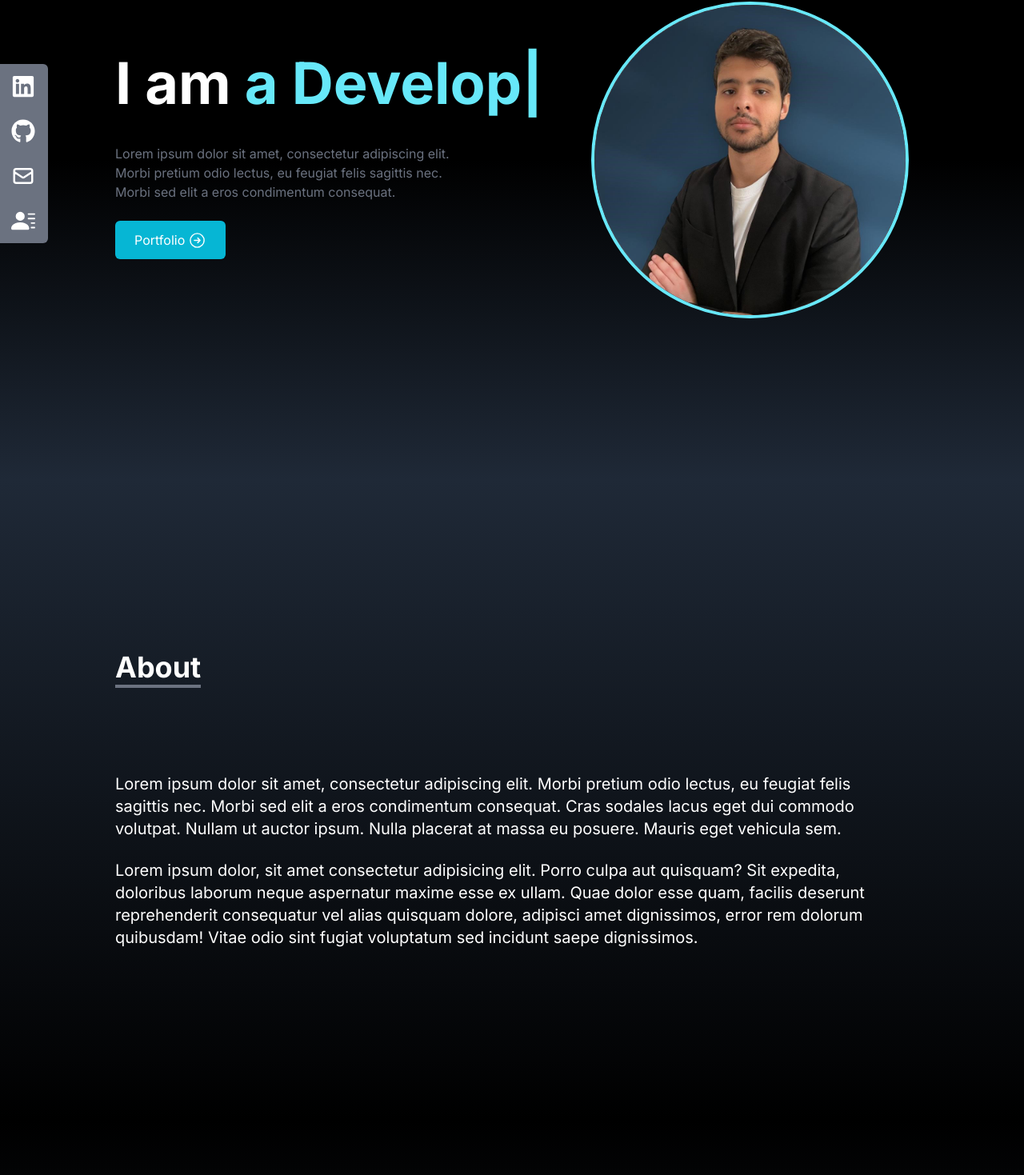
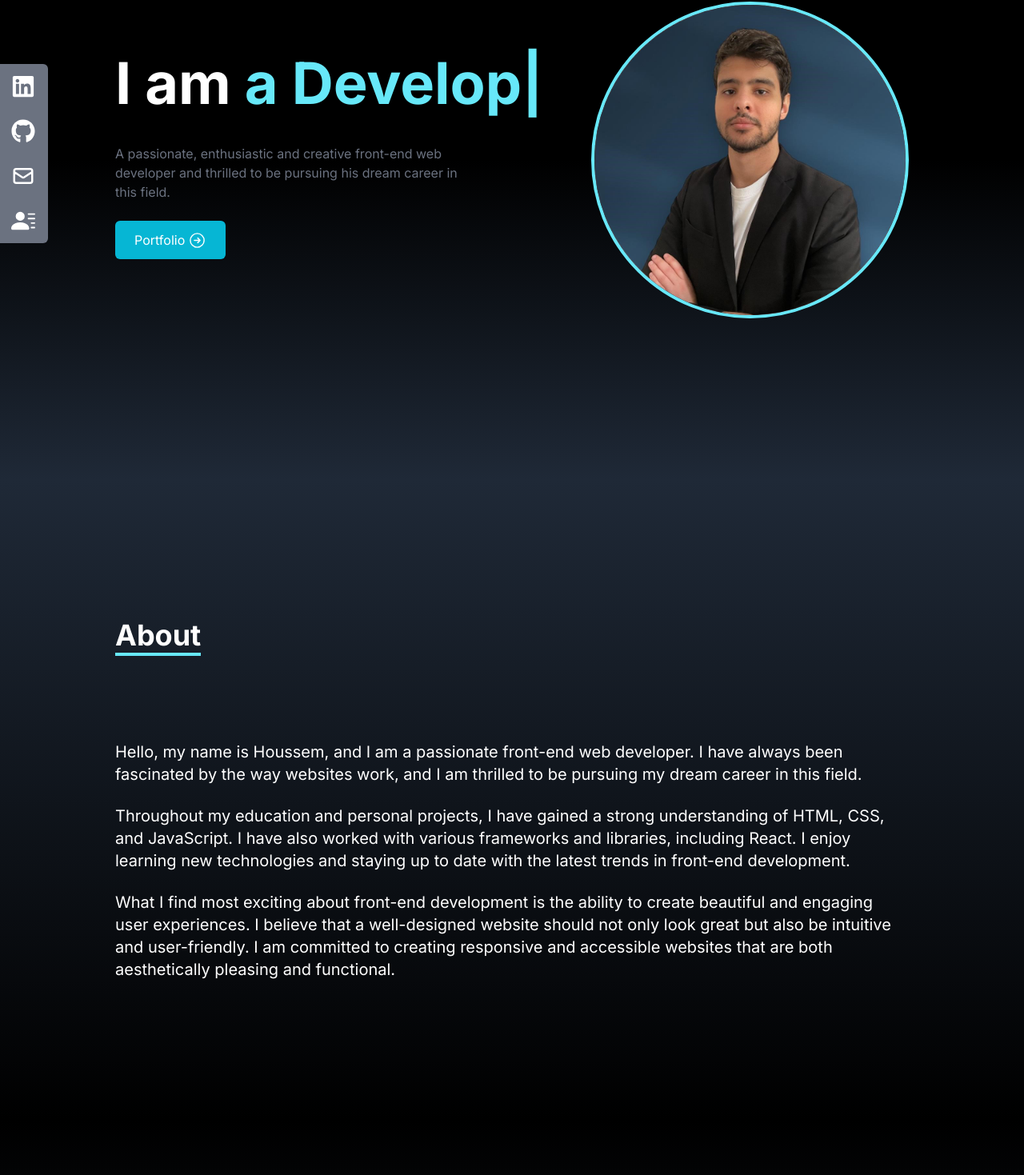
Before and after one commit to houssem-charrada/my-portfolio, a React (Create React App) app: page / in a window 1280 px wide. Shown: the part 200-1669 px from the top of the page at 80% size. Built offline with nearby package versions, Linux system fonts and the light colour scheme.

Commit message:
update 3

```diff
--- a/src/components/About.jsx
+++ b/src/components/About.jsx
@@ -16,7 +16,7 @@ function About() {
           viewport={{ once: false, amount: 0.7 }}
           className=" pb-8"
         >
-          <p className=" text-4xl font-bold inline border-b-4 border-gray-500">
+          <p className=" text-4xl font-bold inline border-b-4 border-cyan-300">
             About
           </p>
         </motion.div>
@@ -27,11 +27,9 @@ function About() {
           viewport={{ once: false, amount: 0.7 }}
           className=" text-xl mt-20"
         >
-          Lorem ipsum dolor sit amet, consectetur adipiscing elit. Morbi pretium
-          odio lectus, eu feugiat felis sagittis nec. Morbi sed elit a eros
-          condimentum consequat. Cras sodales lacus eget dui commodo volutpat.
-          Nullam ut auctor ipsum. Nulla placerat at massa eu posuere. Mauris
-          eget vehicula sem.
+          Hello, my name is Houssem, and I am a passionate front-end web
+          developer. I have always been fascinated by the way websites work, and
+          I am thrilled to be pursuing my dream career in this field.
         </motion.p>
 
         <br />
@@ -43,12 +41,28 @@ function About() {
           viewport={{ once: false, amount: 0.7 }}
           className=" text-xl"
         >
-          Lorem ipsum dolor, sit amet consectetur adipisicing elit. Porro culpa
-          aut quisquam? Sit expedita, doloribus laborum neque aspernatur maxime
-          esse ex ullam. Quae dolor esse quam, facilis deserunt reprehenderit
-          consequatur vel alias quisquam dolore, adipisci amet dignissimos,
-          error rem dolorum quibusdam! Vitae odio sint fugiat voluptatum sed
-          incidunt saepe dignissimos.
+          Throughout my education and personal projects, I have gained a strong
+          understanding of HTML, CSS, and JavaScript. I have also worked with
+          various frameworks and libraries, including React. I enjoy learning
+          new technologies and staying up to date with the latest trends in
+          front-end development.
+        </motion.p>
+
+        <br />
+
+        <motion.p
+          variants={fadeIn("up", 0.6)}
+          initial="hidden"
+          whileInView={"show"}
+          viewport={{ once: false, amount: 0.7 }}
+          className=" text-xl"
+        >
+          What I find most exciting about front-end development is the ability
+          to create beautiful and engaging user experiences. I believe that a
+          well-designed website should not only look great but also be intuitive
+          and user-friendly. I am committed to creating responsive and
+          accessible websites that are both aesthetically pleasing and
+          functional.
         </motion.p>
       </div>
     </div>
--- a/src/components/Contact.jsx
+++ b/src/components/Contact.jsx
@@ -15,7 +15,7 @@ const Contact = () => {
             initial="hidden"
             whileInView={"show"}
             viewport={{ once: false, amount: 0.7 }}
-            className=" text-4xl font-bold inline border-b-4 border-gray-500"
+            className=" text-4xl font-bold inline border-b-4 border-cyan-300"
           >
             Contact
           </motion.p>
--- a/src/components/Experience.jsx
+++ b/src/components/Experience.jsx
@@ -74,7 +74,7 @@ const Experience = () => {
         className=" max-w-screen-lg mx-auto p-4 flex flex-col justify-center w-full h-full text-white"
       >
         <div>
-          <p className=" text-4xl font-bold border-b-4 border-gray-500 p-2 inline">
+          <p className=" text-4xl font-bold border-b-4 border-cyan-300 p-2 inline">
             Experience
           </p>
           <p className=" py-6">These are the tools that I am familiar with!</p>
--- a/src/components/Home.jsx
+++ b/src/components/Home.jsx
@@ -44,9 +44,8 @@ const Home = () => {
             viewport={{ once: false, amount: 0.7 }}
             className=" text-gray-500 py-4 max-w-md"
           >
-            Lorem ipsum dolor sit amet, consectetur adipiscing elit. Morbi
-            pretium odio lectus, eu feugiat felis sagittis nec. Morbi sed elit a
-            eros condimentum consequat.
+            A passionate, enthusiastic and creative front-end web developer and
+            thrilled to be pursuing his dream career in this field.
           </motion.p>
           <motion.div
             variants={fadeIn("up", 0.6)}
--- a/src/components/Portfolio.jsx
+++ b/src/components/Portfolio.jsx
@@ -67,7 +67,7 @@ function Portfolio() {
         className=" max-w-screen-lg p-4 mx-auto flex flex-col justify-center w-full h-full"
       >
         <div className=" pb-8">
-          <p className=" text-4xl font-bold inline border-b-4 border-gray-500">
+          <p className=" text-4xl font-bold inline border-b-4 border-cyan-300">
             Portfolio
           </p>
           <p className=" py-4">Check out my work!</p>
@@ -84,7 +84,7 @@ function Portfolio() {
                   target="_blank"
                   rel="noreferrer"
                   href={card.demo}
-                  className=" w-1/2 px-6 py-3 m-4 duration-300 hover:scale-110 text-center"
+                  className=" w-1/2 px-6 py-3 m-4 duration-300 hover:scale-110 text-center hover:text-cyan-300"
                 >
                   Demo
                 </a>
@@ -92,7 +92,7 @@ function Portfolio() {
                   target="_blank"
                   rel="noreferrer"
                   href={card.code}
-                  className=" w-1/2 px-6 py-3 m-4 duration-300 hover:scale-110 text-center"
+                  className=" w-1/2 px-6 py-3 m-4 duration-300 hover:scale-110 text-center hover:text-cyan-300"
                 >
                   Code
                 </a>
```
